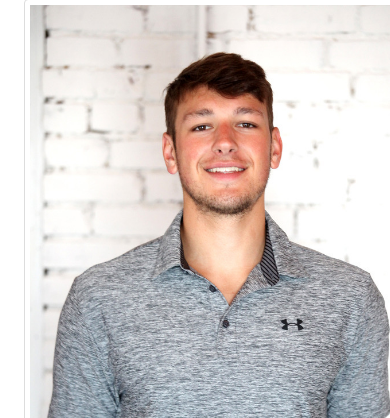
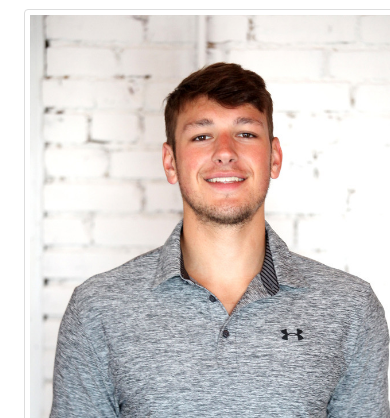
Before and after one commit to Aweber32/Alex-s-Portfolio, a Flask app: page / in a window 390 px wide. Shown: the part 423-841 px from the top of the page. Run offline with Flask 2, Linux system fonts and the light colour scheme.

Commit message:
Media Query update 3

```diff
--- a/static/index.css
+++ b/static/index.css
@@ -26,6 +26,10 @@ header {
 }
 
 #intro {
+    margin: 50px;
+}
+
+#about_me {
     margin: 50px;
 }
 
@@ -88,17 +92,22 @@ footer {
 }
 
 @media (max-width: 1000px) {
+    a, #nav_header {
+        font-size: 35px;
+    }
+
     #intro_header {
         height: 50vh;
     }
 
-    #intro {
-        height: 50vh;
-        margin: 0px;
+    header {
+        height: 40vh;
     }
 
-    header {
-        height: 30vh;
+    #about_me {
+        margin:0px;
+        margin-top: 10px;
+        margin-bottom: 10px;
     }
 
 }
--- a/templates/base.html
+++ b/templates/base.html
@@ -85,7 +85,7 @@
         </div>
         <div id="background_scroll_space"></div>
     </body>
-    <footer>
+    <footer class="text-center">
         <p>Copyright of Alex Weber</p>
     </footer>
 </html>
--- a/templates/home.html
+++ b/templates/home.html
@@ -80,7 +80,7 @@
 </header>
 <body>
     <div class="container">
-        <div class="row align-items-center" id="intro">
+        <div class="row align-items-center" id="about_me">
             <div class="col">
                 <img id="headshot" src="{{ url_for('static', filename='Headshot.JPG') }}" />
             </div>
@@ -99,7 +99,7 @@
         </div>
     </div>
 </body>
-<footer>
+<footer class="text-center">
     <p>Copyright of Alex Weber</p>
 </footer>
 </html>
```
